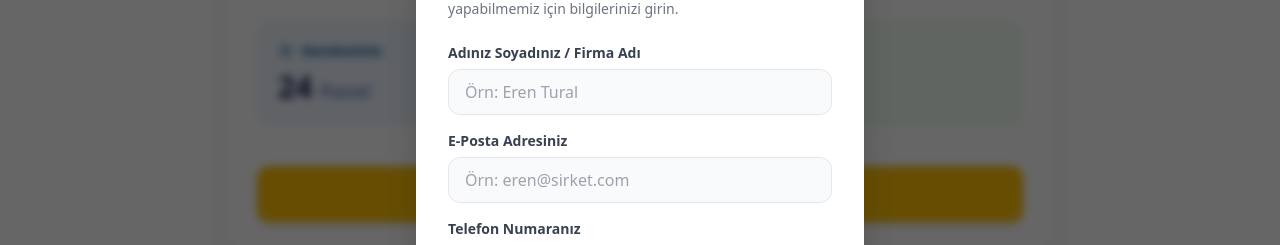
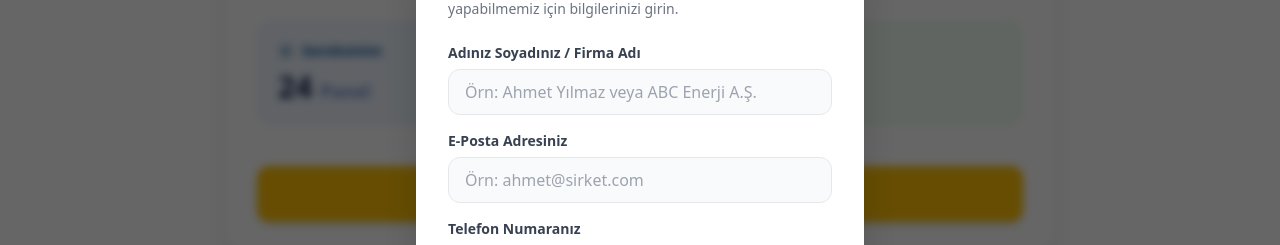
Before and after one commit to erentural/sozen-enerji, a Next.js app in the folder enerji-sistemi/: page / in a window 1280 px wide. Both pictures are taken after a click on the button "Bu Sistem İçin Ücretsiz Teklif Al". Shown: the part 2896-3141 px from the top of the page. Built offline with nearby package versions, Linux system fonts and the light colour scheme; no server answers; the database is empty.

Commit message:
teklifler kısmı güncellendi

```diff
--- a/enerji-sistemi/components/EnergyCalculator.js
+++ b/enerji-sistemi/components/EnergyCalculator.js
@@ -278,7 +278,7 @@ export default function EnergyCalculator() {
                       required
                       value={formData.name}
                       onChange={(e) => setFormData({ ...formData, name: e.target.value })}
-                      placeholder="Örn: Eren Tural"
+                      placeholder="Örn: Ahmet Yılmaz veya ABC Enerji A.Ş."
                       className="w-full px-4 py-2.5 border border-gray-200 rounded-xl focus:outline-none focus:border-[#02529C] bg-gray-50 focus:bg-white transition-colors"
                     />
                   </div>
@@ -290,7 +290,7 @@ export default function EnergyCalculator() {
                       required
                       value={formData.email}
                       onChange={(e) => setFormData({ ...formData, email: e.target.value })}
-                      placeholder="Örn: eren@sirket.com"
+                      placeholder="Örn: ahmet@sirket.com"
                       className="w-full px-4 py-2.5 border border-gray-200 rounded-xl focus:outline-none focus:border-[#02529C] bg-gray-50 focus:bg-white transition-colors"
                     />
                   </div>
```
